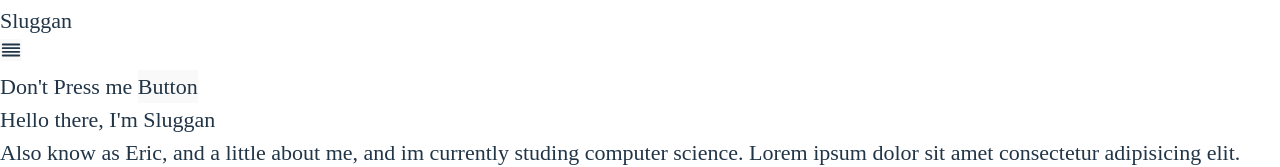
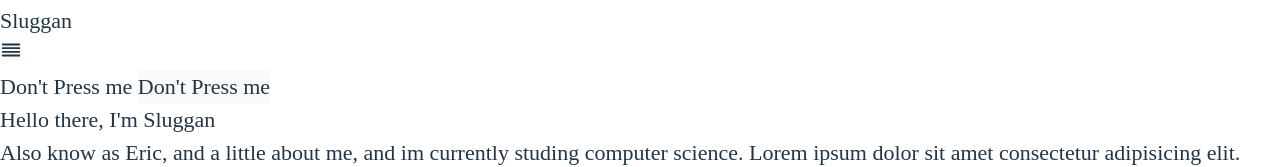
Before and after one commit to Mrsluggan/Mrsluggan, a React (Vite) app: page / in a window 1280 px wide. Shown: the part 428-595 px from the top of the page. Built offline with nearby package versions, Linux system fonts and the light colour scheme; no server answers.

Commit message:
Update Secret.jsx

```diff
--- a/src/components/Secret.jsx
+++ b/src/components/Secret.jsx
@@ -20,7 +20,7 @@ export default function Secret() {
             )}
 
             <button onClick={start} className="bg-red-500 hover:bg-red-700 text-white font-bold py-2 px-4 rounded">
-                Button
+                Don't Press me
             </button>
         </>
     );
```
